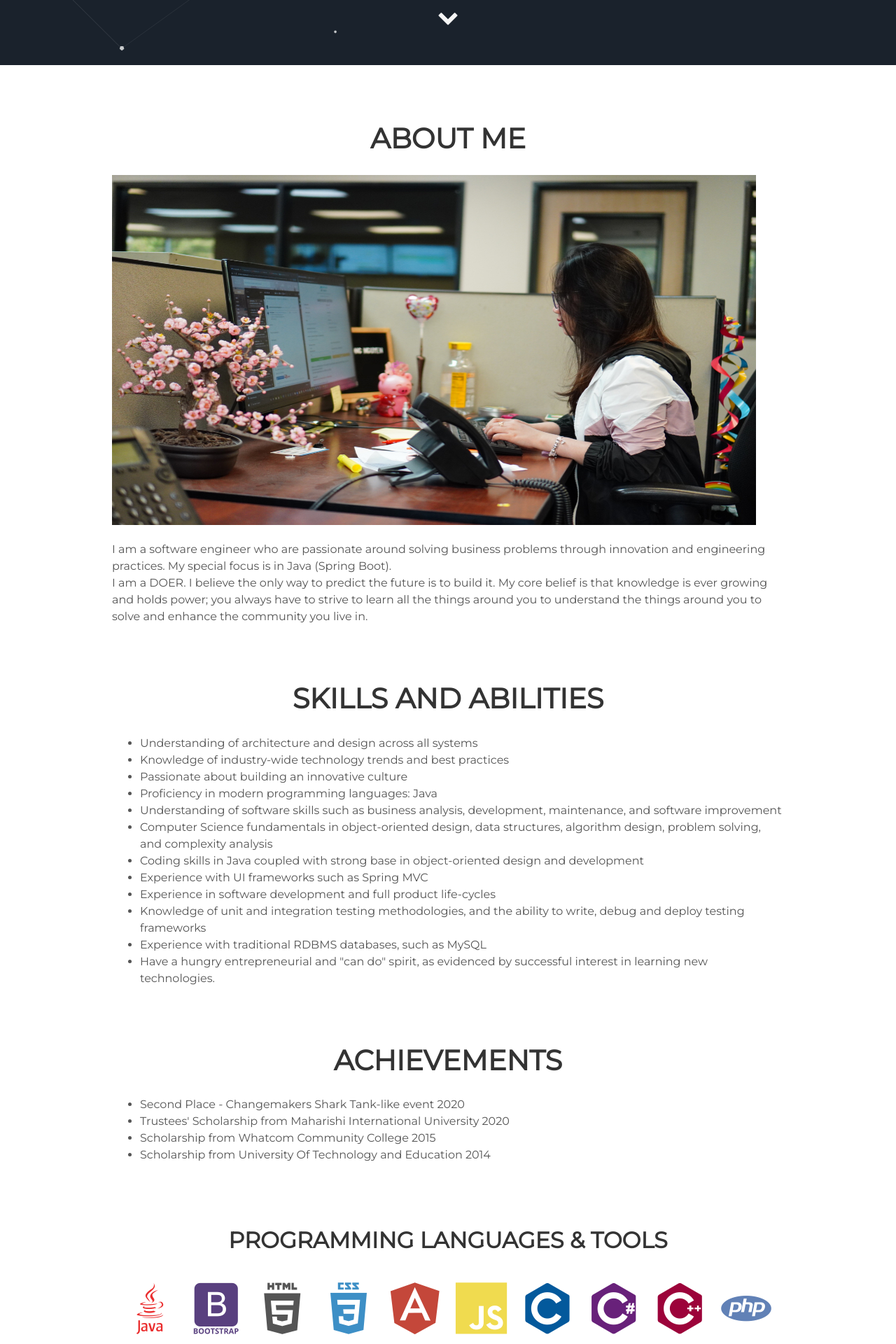
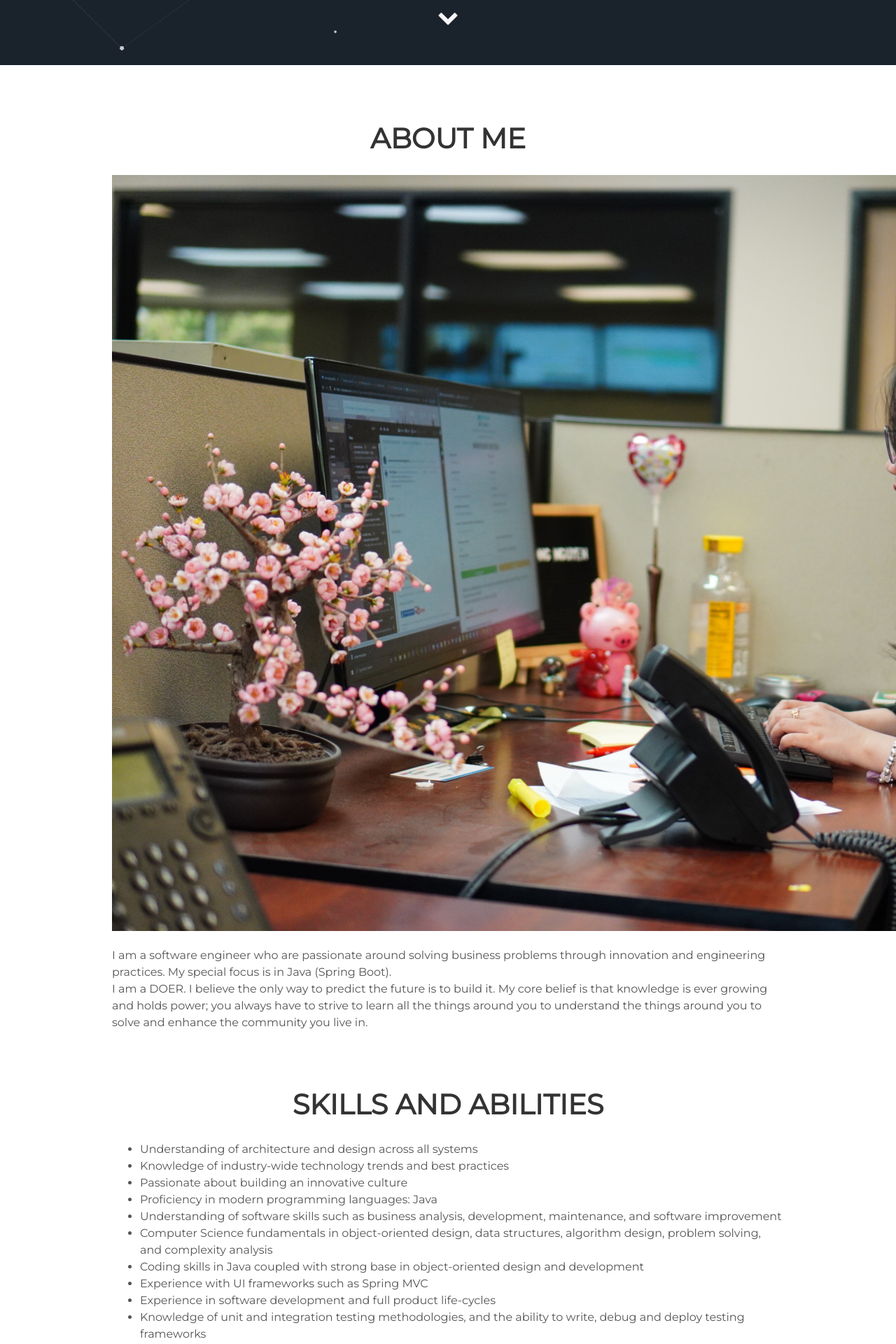
Before and after one commit to phuongnguyen0610/phuongnguyen0610.github.io, a Jekyll site: the page built from index.html, in a window 1280 px wide. Shown: the part 807-2727 px from the top of the page at 70% size. Built offline with Jekyll 4.4.1, drawn with Linux system fonts in a browser that asks for light colours.

Commit message:
Update about.html

```diff
--- a/_includes/about.html
+++ b/_includes/about.html
@@ -2,7 +2,7 @@
   <div>
   <h1 style="text-align: center;"> ABOUT ME</h1>
   <div>
-    <img alt="work" src="/assets/img/work.jpg" width="920" height="500"/>
+    <img alt="work" src="/assets/img/work.jpg"/>
   </div>
   <div>
     <p> I am a software engineer who are passionate around solving business problems through innovation and engineering practices.
```
